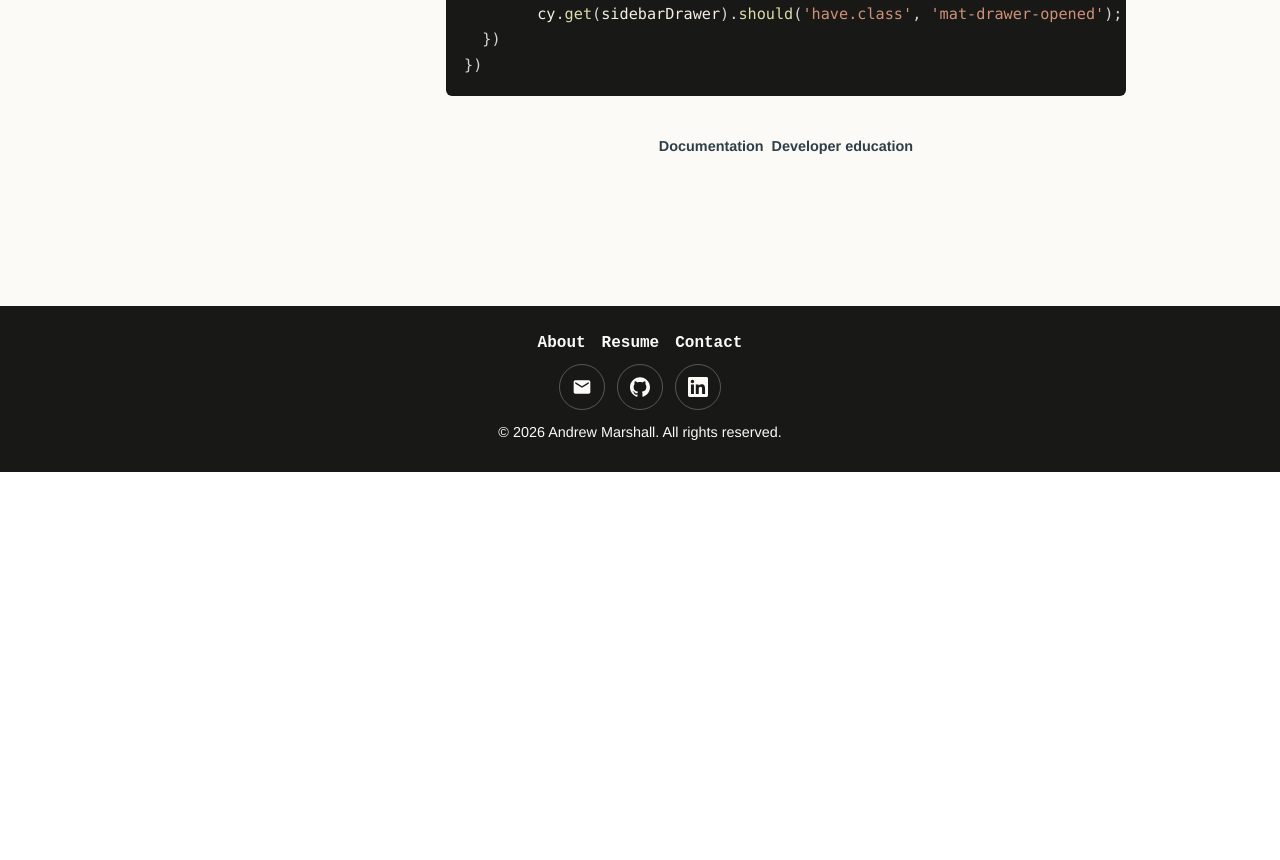
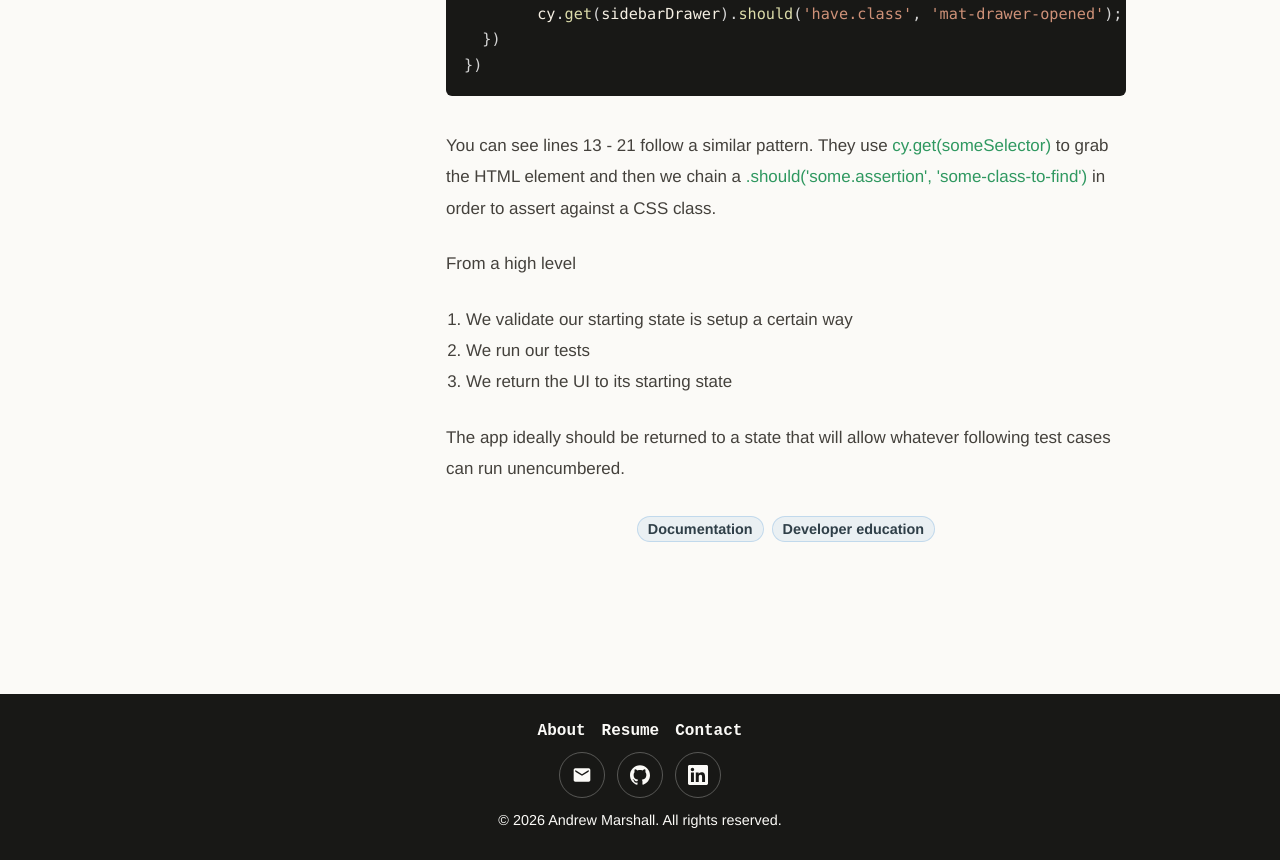
Before and after one commit to alm266/andrew-developer-portfolio, an Angular app: page /writing in a window 1280 px wide. Shown: the part 4024-4884 px from the top of the page. Before the commit the page ends 4496 px from the top, so only its background shows below. Built offline with nearby package versions, Linux system fonts and the light colour scheme.

Commit message:
styles and added logic for different parts of articles

```diff
--- a/src/app/features/writing/article-card/article-card.component.html
+++ b/src/app/features/writing/article-card/article-card.component.html
@@ -9,9 +9,39 @@
 
   <div class="article-card__content" *ngIf="article.content?.length">
     <ng-container *ngFor="let block of article.content">
-      <p *ngIf="block.type === 'paragraph' && block.text">{{ block.text }}</p>
+      <p *ngIf="block.type === 'paragraph' && (block.text || block.parts?.length)">
+        <ng-container *ngIf="block.parts?.length; else plainParagraph">
+          <span *ngFor="let part of block.parts" [style.color]="part.color || null">{{ part.text }}</span>
+        </ng-container>
+
+        <ng-template #plainParagraph>{{ block.text }}</ng-template>
+      </p>
 
       <h4 *ngIf="block.type === 'heading' && block.text">{{ block.text }}</h4>
+
+      <ng-container *ngIf="block.type === 'list' && block.items?.length">
+        <ol class="article-card__list" *ngIf="block.ordered; else unorderedList">
+          <li *ngFor="let item of block.items">
+            <ng-container *ngIf="item.parts?.length; else plainOrderedItem">
+              <span *ngFor="let part of item.parts" [style.color]="part.color || null">{{ part.text }}</span>
+            </ng-container>
+
+            <ng-template #plainOrderedItem>{{ item.text }}</ng-template>
+          </li>
+        </ol>
+
+        <ng-template #unorderedList>
+          <ul class="article-card__list">
+            <li *ngFor="let item of block.items">
+              <ng-container *ngIf="item.parts?.length; else plainUnorderedItem">
+                <span *ngFor="let part of item.parts" [style.color]="part.color || null">{{ part.text }}</span>
+              </ng-container>
+
+              <ng-template #plainUnorderedItem>{{ item.text }}</ng-template>
+            </li>
+          </ul>
+        </ng-template>
+      </ng-container>
 
       <figure class="article-card__code" *ngIf="block.type === 'code' && block.text">
         <figcaption *ngIf="block.language || block.caption">
--- a/src/app/features/writing/article-card/article-card.component.scss
+++ b/src/app/features/writing/article-card/article-card.component.scss
@@ -51,7 +51,8 @@
   margin-bottom: 32px;
 }
 
-.article-card__content p {
+.article-card__content p,
+.article-card__list {
   width: min(100%, 680px);
   margin: 0;
   color: #44413c;
@@ -133,15 +134,11 @@
 }
 
 .article-card__tags li {
+  border: 1px solid rgba(86, 156, 214, 0.28);
+  border-radius: 999px;
+  padding: 4px 10px;
+  background: rgba(86, 156, 214, 0.1);
   color: #2f3f48;
   font-size: 0.9rem;
   font-weight: 700;
 }
-
-.article-card__link {
-  display: inline-flex;
-  justify-content: center;
-  width: 100%;
-  color: #2f3f48;
-  font-weight: 700;
-}
--- a/src/app/features/writing/writing-article.ts
+++ b/src/app/features/writing/writing-article.ts
@@ -7,9 +7,22 @@ export interface WritingArticleMedia {
   poster?: string;
 }
 
+export interface WritingArticleTextPart {
+  text: string;
+  color?: string;
+}
+
+export interface WritingArticleListItem {
+  text?: string;
+  parts?: WritingArticleTextPart[];
+}
+
 export interface WritingArticleBlock {
-  type: 'paragraph' | 'media' | 'heading' | 'code';
+  type: 'paragraph' | 'media' | 'heading' | 'code' | 'list';
   text?: string;
+  parts?: WritingArticleTextPart[];
+  items?: WritingArticleListItem[];
+  ordered?: boolean;
   caption?: string;
   language?: string;
   media?: WritingArticleMedia;
--- a/src/app/features/writing/writing.component.ts
+++ b/src/app/features/writing/writing.component.ts
@@ -93,6 +93,33 @@ export class WritingComponent {
 })
 `
         },
+        {
+          type: 'paragraph',
+          parts: [
+            { text: 'You can see lines 13 - 21 follow a similar pattern. They use ' },
+            { text: 'cy.get(someSelector) ', color: '#2f9860' },
+            { text: 'to grab the HTML element and then we chain a ' },
+            { text: '.should(\'some.assertion\', \'some-class-to-find\') ', color: '#2f9860'  },
+            { text: 'in order to assert against a CSS class.' }
+          ],
+        },
+        {
+          type: 'paragraph',
+          text: 'From a high level'
+        },
+        {
+          type: 'list',
+          ordered: true,
+          items: [
+            { text: 'We validate our starting state is setup a certain way' },
+            { text: 'We run our tests' },
+            { text: 'We return the UI to its starting state' },
+          ],
+        },
+        {
+          type: 'paragraph',
+          text: 'The app ideally should be returned to a state that will allow whatever following test cases can run unencumbered.'
+        }
       ],
     },
   ];
```
